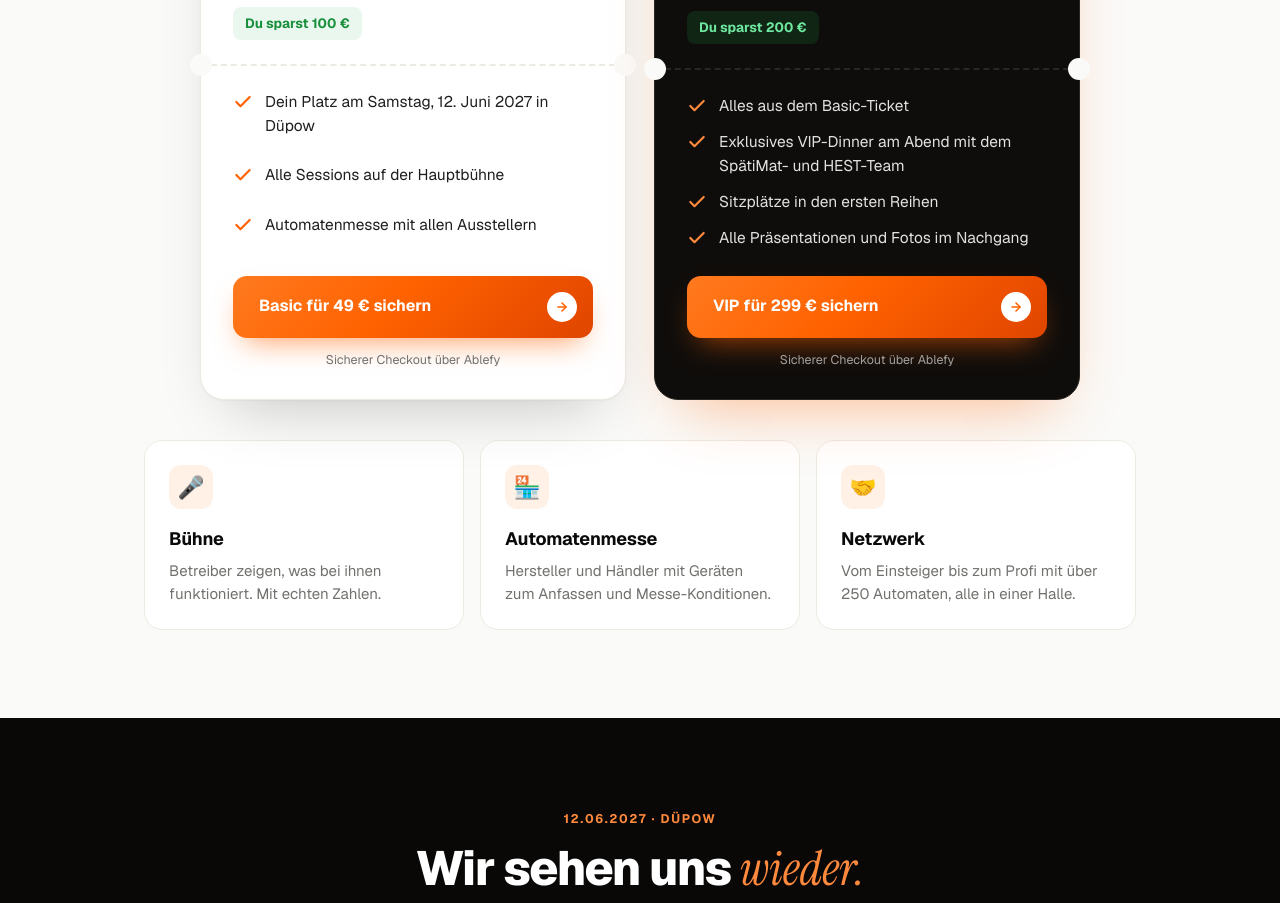
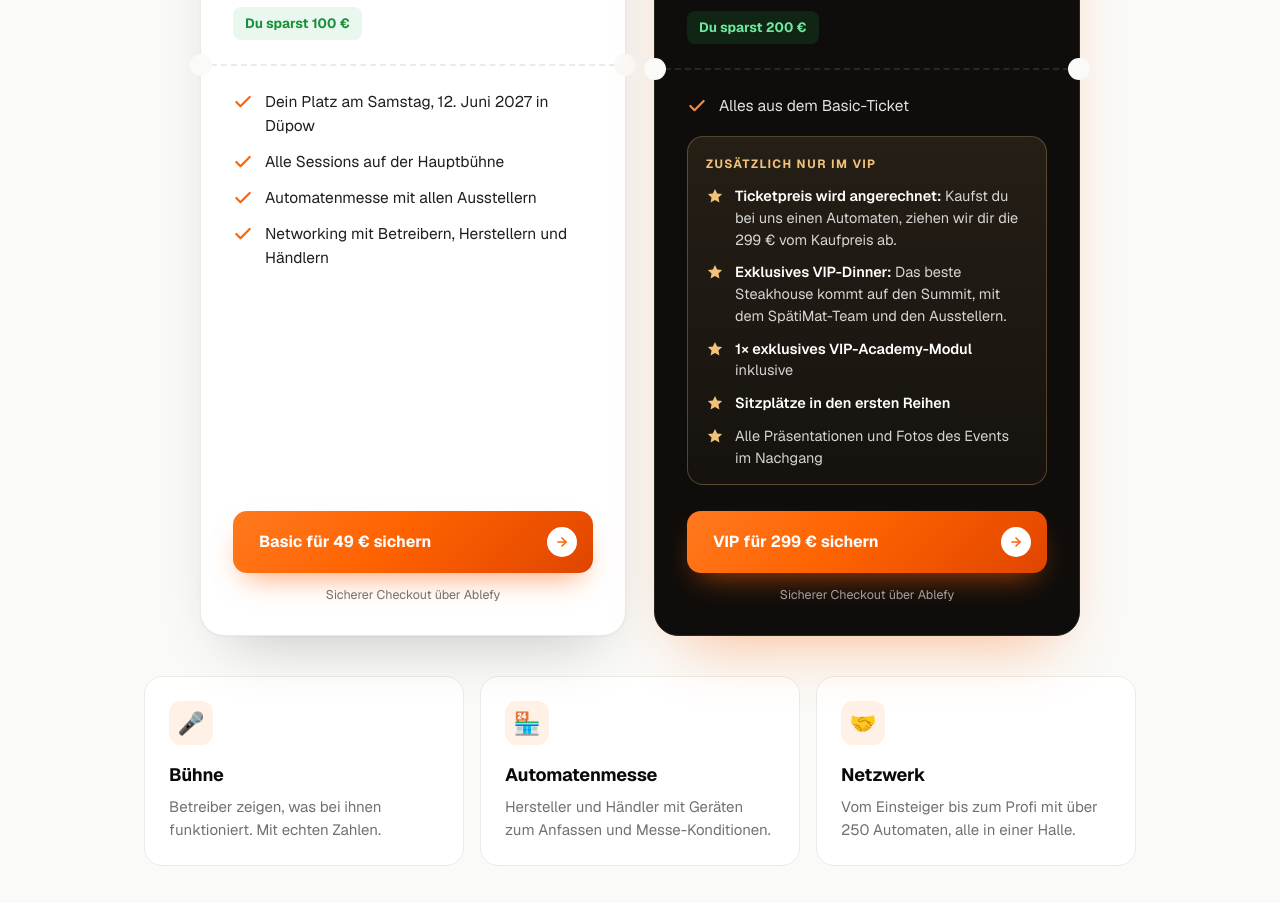
Before and after one commit to loeffelkobra/vending-conference, a plain HTML site: page 2027.html in a window 1280 px wide. Shown: the part 1552-2455 px from the top of the page. Drawn offline with nearby package versions, Linux system fonts and the light colour scheme.

Commit message:
2027-Seite: HEST entfernt, VIP-Leistungen wie auf der Hauptseite, Basic-Liste ergänzt
Co-Authored-By: Claude Opus 5.5 <noreply@anthropic.com>
Claude-Session: https://claude.ai/code/session_01FSiYj6JvzpWspzKzQExB6M

```diff
--- a/2027.html
+++ b/2027.html
@@ -142,6 +142,16 @@ h2 .serif{color:var(--orange)}
 @media(max-width:640px){.tk-visual{margin:-64px -10px 18px}}
 @media(prefers-reduced-motion:reduce){.tk-visual{transform:none !important}}
 
+
+/* ===== VIP-Extras ===== */
+.tk-card.vip > .tk-list{flex:none}
+.vip-extra{flex:1;margin-top:18px;padding:18px 18px 16px;border-radius:16px;background:linear-gradient(180deg,rgba(240,194,122,.10) 0%,rgba(240,194,122,.03) 100%);border:1px solid rgba(240,194,122,.28)}
+.vip-extra-h{font-size:12px;font-weight:700;letter-spacing:1.4px;text-transform:uppercase;color:#F0C27A}
+.vip-list{list-style:none;margin-top:12px;display:grid;gap:11px}
+.vip-list li{display:flex;gap:11px;font-size:14.5px;line-height:1.5;color:rgba(255,255,255,.82)}
+.vip-list li b{color:#fff;font-weight:600}
+.vip-list svg{flex-shrink:0;margin-top:2px}
+
 /* ===== Countdown ===== */
 .cd{margin-top:24px;display:flex;flex-direction:column;align-items:center;gap:10px}
 .cd-lab{font-size:13px;font-weight:600;letter-spacing:.3px;color:var(--orange-lt)}
@@ -162,7 +172,7 @@ h2 .serif{color:var(--orange)}
 .tk-intro .lead{margin-left:auto;margin-right:auto}
 .tk-cards{margin-top:40px;display:grid;grid-template-columns:1fr 1fr;gap:20px;align-items:stretch;max-width:880px;margin-left:auto;margin-right:auto}
 .tk-cards .tk-card{display:flex;flex-direction:column}
-.tk-cards .tk-list{flex:1}
+.tk-cards .tk-list{flex:1;align-content:start}
 .tk-card.vip{background:#0F0D0B;border-color:#2A2622;color:#fff;box-shadow:0 30px 60px -28px rgba(255,98,0,.45)}
 .tk-card.vip::before{background:linear-gradient(180deg,#FFB26B 0%,#FF6200 100%)}
 .tk-card.vip .tk-for,.tk-card.vip .tk-tax,.tk-card.vip .tk-fine{color:rgba(255,255,255,.6)}
@@ -270,6 +280,7 @@ src="https://www.facebook.com/tr?id=1544241537270144&ev=PageView&noscript=1"
           <li><svg width="20" height="20" viewBox="0 0 24 24" fill="none" stroke="#FF6200" stroke-width="2.6" stroke-linecap="round" stroke-linejoin="round"><polyline points="20 6 9 17 4 12"/></svg>Dein Platz am Samstag, 12. Juni 2027 in D&uuml;pow</li>
           <li><svg width="20" height="20" viewBox="0 0 24 24" fill="none" stroke="#FF6200" stroke-width="2.6" stroke-linecap="round" stroke-linejoin="round"><polyline points="20 6 9 17 4 12"/></svg>Alle Sessions auf der Hauptb&uuml;hne</li>
           <li><svg width="20" height="20" viewBox="0 0 24 24" fill="none" stroke="#FF6200" stroke-width="2.6" stroke-linecap="round" stroke-linejoin="round"><polyline points="20 6 9 17 4 12"/></svg>Automatenmesse mit allen Ausstellern</li>
+          <li><svg width="20" height="20" viewBox="0 0 24 24" fill="none" stroke="#FF6200" stroke-width="2.6" stroke-linecap="round" stroke-linejoin="round"><polyline points="20 6 9 17 4 12"/></svg>Networking mit Betreibern, Herstellern und H&auml;ndlern</li>
         </ul>
         <a class="btn block js-checkout" data-pos="card-basic" data-id="vs27-basic" data-value="49" href="https://myablefy.com/s/spaetimat/vending-summit-2/payment">Basic f&uuml;r 49&nbsp;&euro; sichern<span class="arr"><svg width="14" height="14" viewBox="0 0 24 24" fill="none" stroke="currentColor" stroke-width="2.6" stroke-linecap="round" stroke-linejoin="round"><line x1="5" y1="12" x2="19" y2="12"/><polyline points="12 5 19 12 12 19"/></svg></span></a>
         <p class="tk-fine">Sicherer Checkout &uuml;ber Ablefy</p>
@@ -289,10 +300,17 @@ src="https://www.facebook.com/tr?id=1544241537270144&ev=PageView&noscript=1"
         <div class="perf" aria-hidden="true"></div>
         <ul class="tk-list">
           <li><svg width="20" height="20" viewBox="0 0 24 24" fill="none" stroke="#FF8A3D" stroke-width="2.6" stroke-linecap="round" stroke-linejoin="round"><polyline points="20 6 9 17 4 12"/></svg>Alles aus dem Basic-Ticket</li>
-          <li><svg width="20" height="20" viewBox="0 0 24 24" fill="none" stroke="#FF8A3D" stroke-width="2.6" stroke-linecap="round" stroke-linejoin="round"><polyline points="20 6 9 17 4 12"/></svg>Exklusives VIP-Dinner am Abend mit dem Sp&auml;tiMat- und HEST-Team</li>
-          <li><svg width="20" height="20" viewBox="0 0 24 24" fill="none" stroke="#FF8A3D" stroke-width="2.6" stroke-linecap="round" stroke-linejoin="round"><polyline points="20 6 9 17 4 12"/></svg>Sitzpl&auml;tze in den ersten Reihen</li>
-          <li><svg width="20" height="20" viewBox="0 0 24 24" fill="none" stroke="#FF8A3D" stroke-width="2.6" stroke-linecap="round" stroke-linejoin="round"><polyline points="20 6 9 17 4 12"/></svg>Alle Pr&auml;sentationen und Fotos im Nachgang</li>
         </ul>
+        <div class="vip-extra">
+          <div class="vip-extra-h">Zus&auml;tzlich nur im VIP</div>
+          <ul class="vip-list">
+            <li><svg width="18" height="18" viewBox="0 0 24 24" fill="#F0C27A" aria-hidden="true"><path d="M12 2.5l2.9 6.1 6.6.8-4.9 4.6 1.3 6.6L12 17.3l-5.9 3.3 1.3-6.6L2.5 9.4l6.6-.8z"/></svg><span><b>Ticketpreis wird angerechnet:</b> Kaufst du bei uns einen Automaten, ziehen wir dir die 299&nbsp;&euro; vom Kaufpreis ab.</span></li>
+            <li><svg width="18" height="18" viewBox="0 0 24 24" fill="#F0C27A" aria-hidden="true"><path d="M12 2.5l2.9 6.1 6.6.8-4.9 4.6 1.3 6.6L12 17.3l-5.9 3.3 1.3-6.6L2.5 9.4l6.6-.8z"/></svg><span><b>Exklusives VIP-Dinner:</b> Das beste Steakhouse kommt auf den Summit, mit dem Sp&auml;tiMat-Team und den Ausstellern.</span></li>
+            <li><svg width="18" height="18" viewBox="0 0 24 24" fill="#F0C27A" aria-hidden="true"><path d="M12 2.5l2.9 6.1 6.6.8-4.9 4.6 1.3 6.6L12 17.3l-5.9 3.3 1.3-6.6L2.5 9.4l6.6-.8z"/></svg><span><b>1&times; exklusives VIP-Academy-Modul</b> inklusive</span></li>
+            <li><svg width="18" height="18" viewBox="0 0 24 24" fill="#F0C27A" aria-hidden="true"><path d="M12 2.5l2.9 6.1 6.6.8-4.9 4.6 1.3 6.6L12 17.3l-5.9 3.3 1.3-6.6L2.5 9.4l6.6-.8z"/></svg><span><b>Sitzpl&auml;tze in den ersten Reihen</b></span></li>
+            <li><svg width="18" height="18" viewBox="0 0 24 24" fill="#F0C27A" aria-hidden="true"><path d="M12 2.5l2.9 6.1 6.6.8-4.9 4.6 1.3 6.6L12 17.3l-5.9 3.3 1.3-6.6L2.5 9.4l6.6-.8z"/></svg><span>Alle Pr&auml;sentationen und Fotos des Events im Nachgang</span></li>
+          </ul>
+        </div>
         <a class="btn block js-checkout js-vip" data-pos="card-vip" data-id="vs27-vip" data-value="299" href="#ticket">VIP f&uuml;r 299&nbsp;&euro; sichern<span class="arr"><svg width="14" height="14" viewBox="0 0 24 24" fill="none" stroke="currentColor" stroke-width="2.6" stroke-linecap="round" stroke-linejoin="round"><line x1="5" y1="12" x2="19" y2="12"/><polyline points="12 5 19 12 12 19"/></svg></span></a>
         <p class="tk-fine">Sicherer Checkout &uuml;ber Ablefy</p>
       </div>
@@ -325,8 +343,6 @@ src="https://www.facebook.com/tr?id=1544241537270144&ev=PageView&noscript=1"
   <div class="foot-logos">
     <span>Ein Event von</span>
     <img src="/email/img/v2/logo-spaetimat.png" width="30" height="30" alt="Sp&auml;tiMat">
-    <span class="sep"></span>
-    <img src="/email/img/v2/logo-hest.png" width="58" height="14" alt="HEST">
   </div>
   <div>&copy; 2026 Sp&auml;tiMat GmbH</div>
   <div class="foot-links">
```
Also changed, not shown: 1 other file.
